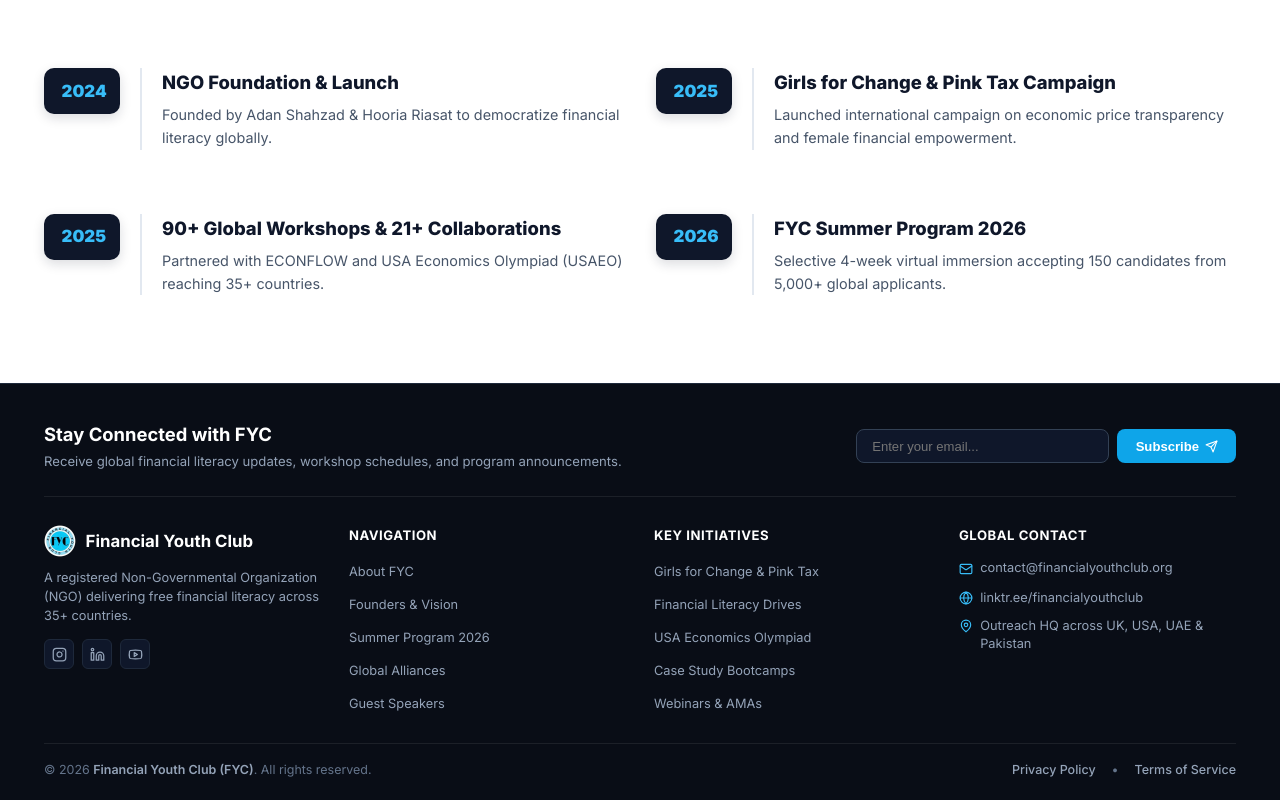
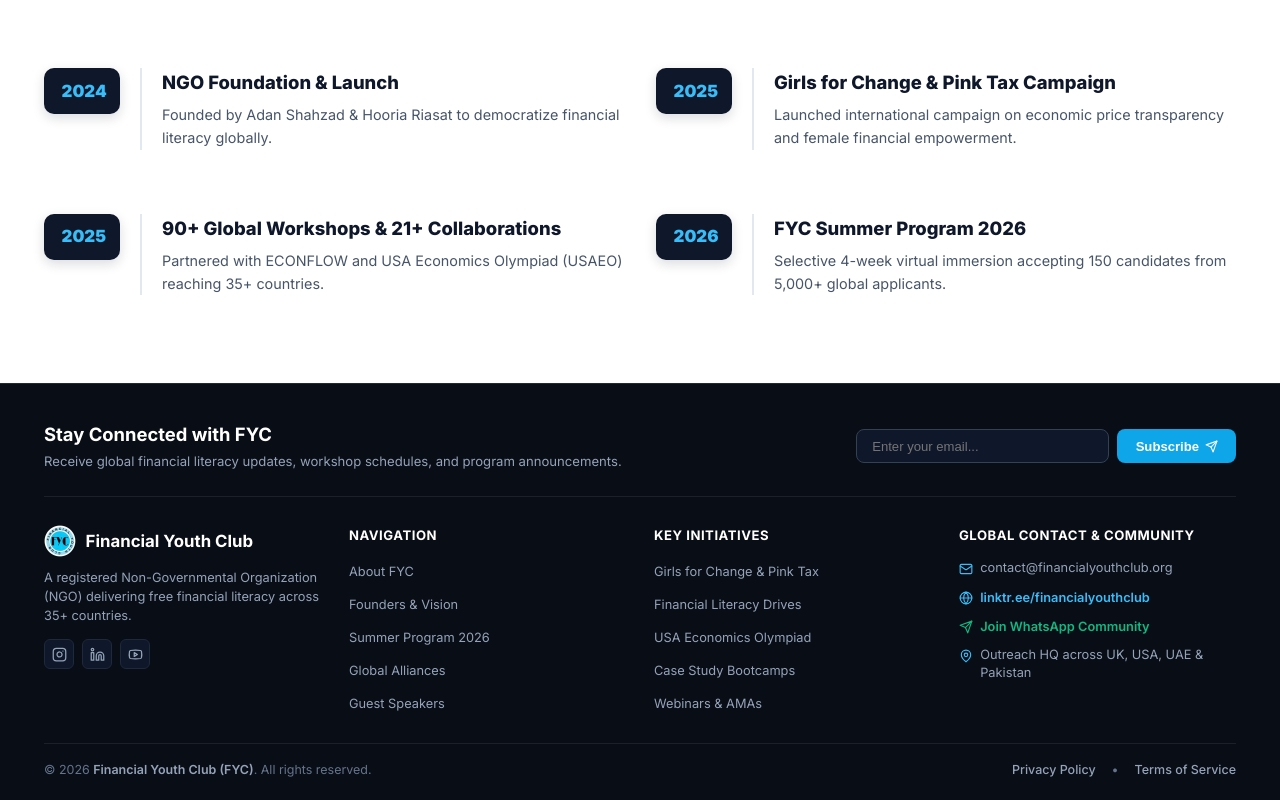
Before and after one commit to 21mujtabahassan/Financial-Youth-Club, a React (Vite) app in the folder frontend/: page / in a window 1280 px wide. Shown: the part 4471-5271 px from the top of the page. Built offline with nearby package versions, Linux system fonts and the light colour scheme.

Commit message:
feat: integrate official FYC Linktree, WhatsApp Community & Summer Program 2026 form links

```diff
--- a/frontend/src/components/layout/Footer.jsx
+++ b/frontend/src/components/layout/Footer.jsx
@@ -173,26 +173,31 @@
             </ul>
           </div>
 
-          {/* Column 4: Contact */}
+          {/* Column 4: Contact & Social Links */}
           <div>
             <h4 style={{ color: '#FFFFFF', fontSize: '0.82rem', fontWeight: 700, letterSpacing: '0.04em', textTransform: 'uppercase', marginBottom: '0.75rem' }}>
-              Global Contact
+              Global Contact & Community
             </h4>
             <div style={{ display: 'flex', flexDirection: 'column', gap: '0.55rem', color: '#94A3B8', fontSize: '0.8rem', fontWeight: 400 }}>
-              <div style={{ display: 'flex', alignItems: 'center', gap: '0.45rem' }}>
+              <a href="mailto:contact@financialyouthclub.org" style={{ color: '#94A3B8', textDecoration: 'none', display: 'flex', alignItems: 'center', gap: '0.45rem' }}>
                 <Mail size={14} color="#38BDF8" />
                 <span>contact@financialyouthclub.org</span>
-              </div>
-              <div style={{ display: 'flex', alignItems: 'center', gap: '0.45rem' }}>
+              </a>
+              <a href="https://linktr.ee/financialyouthclub" target="_blank" rel="noreferrer" style={{ color: '#38BDF8', textDecoration: 'none', display: 'flex', alignItems: 'center', gap: '0.45rem', fontWeight: 600 }}>
                 <Globe size={14} color="#38BDF8" />
                 <span>linktr.ee/financialyouthclub</span>
-              </div>
+              </a>
+              <a href="https://chat.whatsapp.com/HzUA3qjzlweGWUhhOJtraC" target="_blank" rel="noreferrer" style={{ color: '#10B981', textDecoration: 'none', display: 'flex', alignItems: 'center', gap: '0.45rem', fontWeight: 600 }}>
+                <Send size={14} color="#10B981" />
+                <span>Join WhatsApp Community</span>
+              </a>
               <div style={{ display: 'flex', alignItems: 'flex-start', gap: '0.45rem', lineHeight: 1.4 }}>
                 <MapPin size={14} color="#38BDF8" style={{ flexShrink: 0, marginTop: '0.15rem' }} />
                 <span>Outreach HQ across UK, USA, UAE & Pakistan</span>
               </div>
             </div>
           </div>
+
 
         </div>
 
--- a/frontend/src/components/layout/Navbar.jsx
+++ b/frontend/src/components/layout/Navbar.jsx
@@ -90,8 +90,10 @@
 
         {/* Single Primary Header CTA Button */}
         <div style={{ display: 'flex', alignItems: 'center', gap: '0.75rem' }} className="desktop-only">
-          <Link
-            to="/programs"
+          <a
+            href="https://chat.whatsapp.com/HzUA3qjzlweGWUhhOJtraC"
+            target="_blank"
+            rel="noreferrer"
             style={{
               background: '#0F172A',
               color: '#FFFFFF',
@@ -106,7 +108,7 @@
             }}
           >
             JOIN US
-          </Link>
+          </a>
         </div>
 
         {/* Mobile Toggle */}
@@ -153,8 +155,10 @@
             </Link>
           ))}
           <div style={{ marginTop: '0.5rem' }}>
-            <Link
-              to="/programs"
+            <a
+              href="https://chat.whatsapp.com/HzUA3qjzlweGWUhhOJtraC"
+              target="_blank"
+              rel="noreferrer"
               onClick={() => setMobileOpen(false)}
               style={{
                 display: 'block',
@@ -169,10 +173,11 @@
               }}
             >
               JOIN US
-            </Link>
+            </a>
           </div>
         </div>
       )}
+
 
       <style>{`
         @media (max-width: 960px) {
--- a/frontend/src/features/home/components/Hero.jsx
+++ b/frontend/src/features/home/components/Hero.jsx
@@ -69,8 +69,10 @@
 
             {/* Action Button Styles (#be600 Primary Amber/Orange & #26300c Secondary Navy Outline) */}
             <div style={{ display: 'flex', gap: '1rem', flexWrap: 'wrap', width: '100%' }}>
-              <Link
-                to="/programs"
+              <a
+                href="https://forms.gle/onzeGaNhv4eywexr9"
+                target="_blank"
+                rel="noreferrer"
                 style={{
                   background: '#D97706',
                   color: '#FFFFFF',
@@ -87,7 +89,7 @@
                 }}
               >
                 Apply for Summer Program 2026 <ArrowRight size={18} />
-              </Link>
+              </a>
 
               <Link
                 to="/founders"
@@ -109,6 +111,7 @@
                 Become a Mentor
               </Link>
             </div>
+
 
           </div>
 
```
